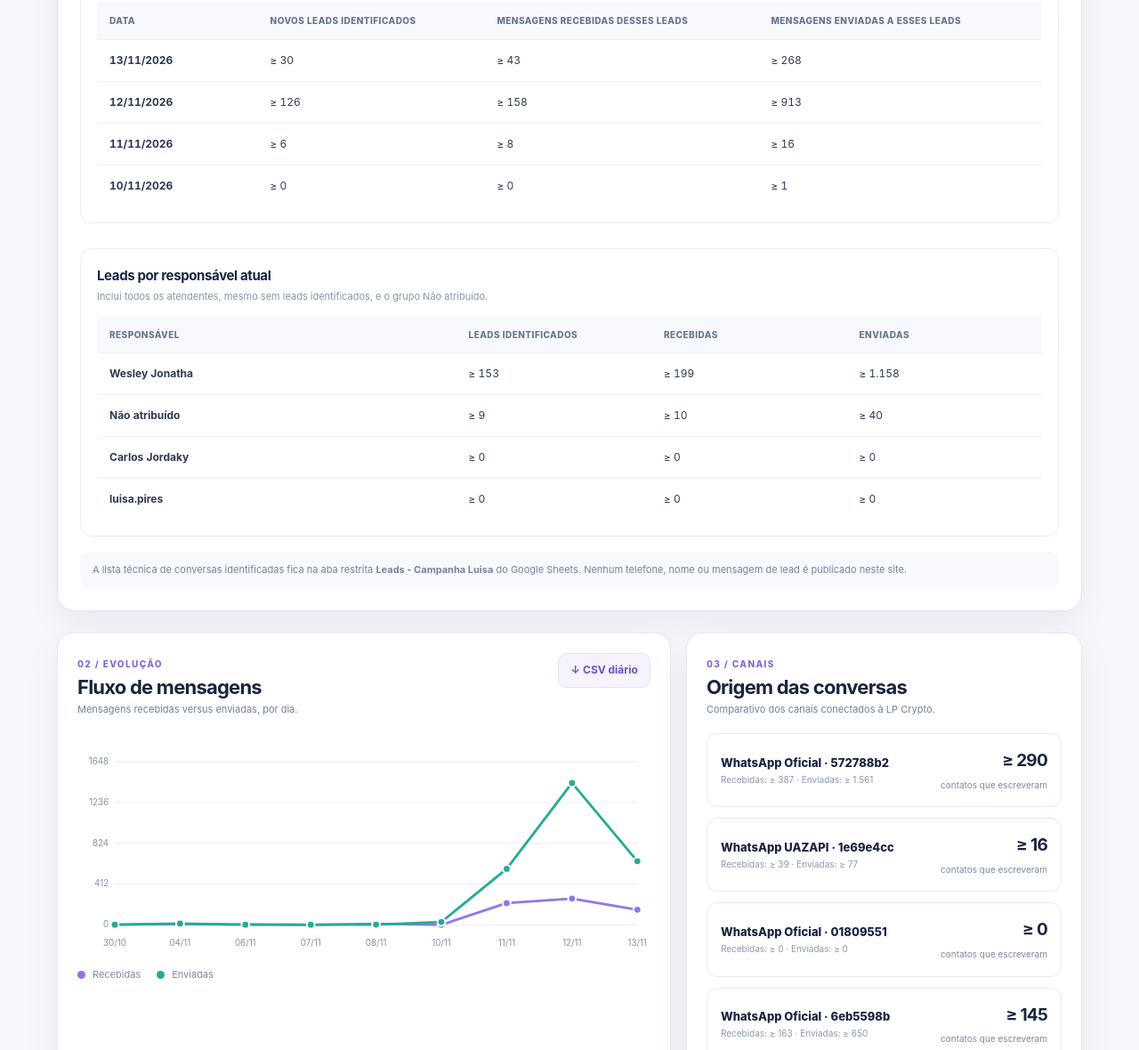
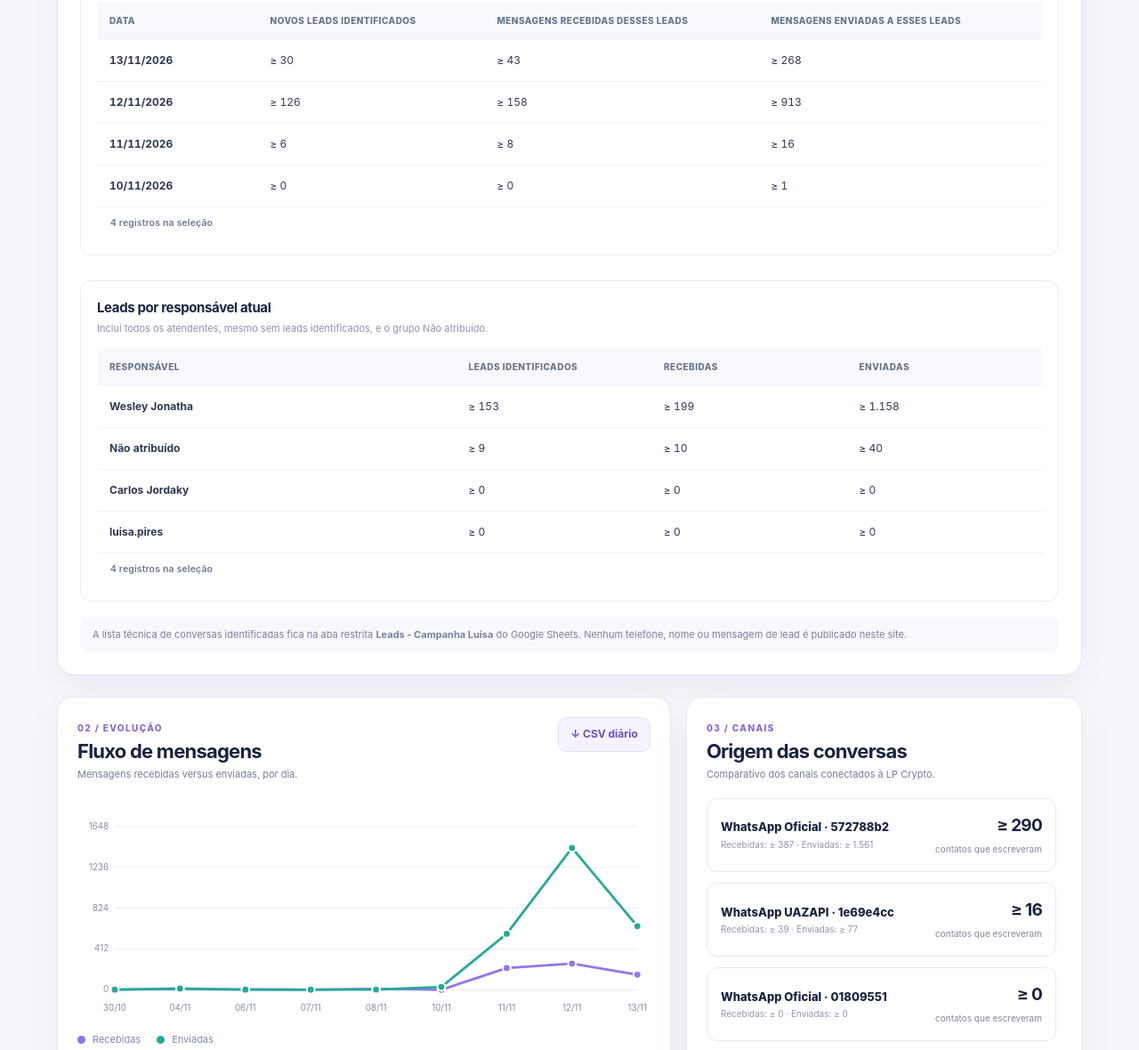
Before and after one commit to yWez/DisparoWpp, a plain HTML site: page mensageria.html in a window 1280 px wide. Shown: the part 1758-2938 px from the top of the page at 89% size. Drawn offline with Linux system fonts and the light colour scheme.

Commit message:
ui: ativar áreas com rolagem no dashboard de mensageria

```diff
--- a/mensageria.html
+++ b/mensageria.html
@@ -7,6 +7,7 @@
   <meta name="description" content="Acompanhamento de mensagens recebidas, enviadas e carteiras dos responsáveis comerciais da LP Crypto.">
   <title>Acompanhamento de Mensageria | LP Crypto</title>
   <link rel="stylesheet" href="./assets/mensageria.css">
+  <link rel="stylesheet" href="./assets/scroll-areas.css">
 </head>
 <body>
  <header class="topbar">
@@ -136,5 +137,6 @@
  <script src="./assets/model.js"></script>
  <script src="./assets/mensageria-model.js"></script>
  <script src="./assets/mensageria.js"></script>
+  <script src="./assets/scroll-areas.js"></script>
 </body>
 </html>
```
